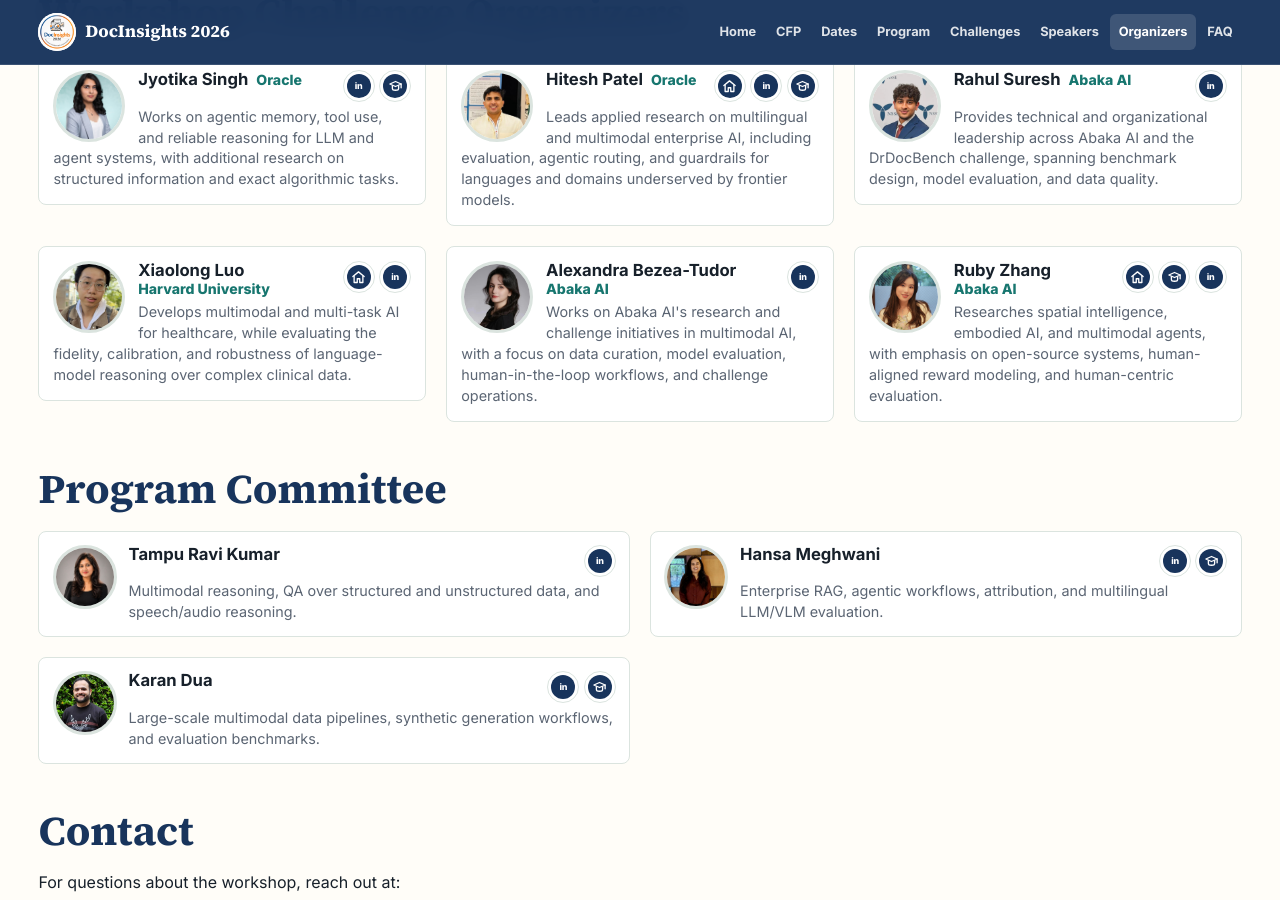
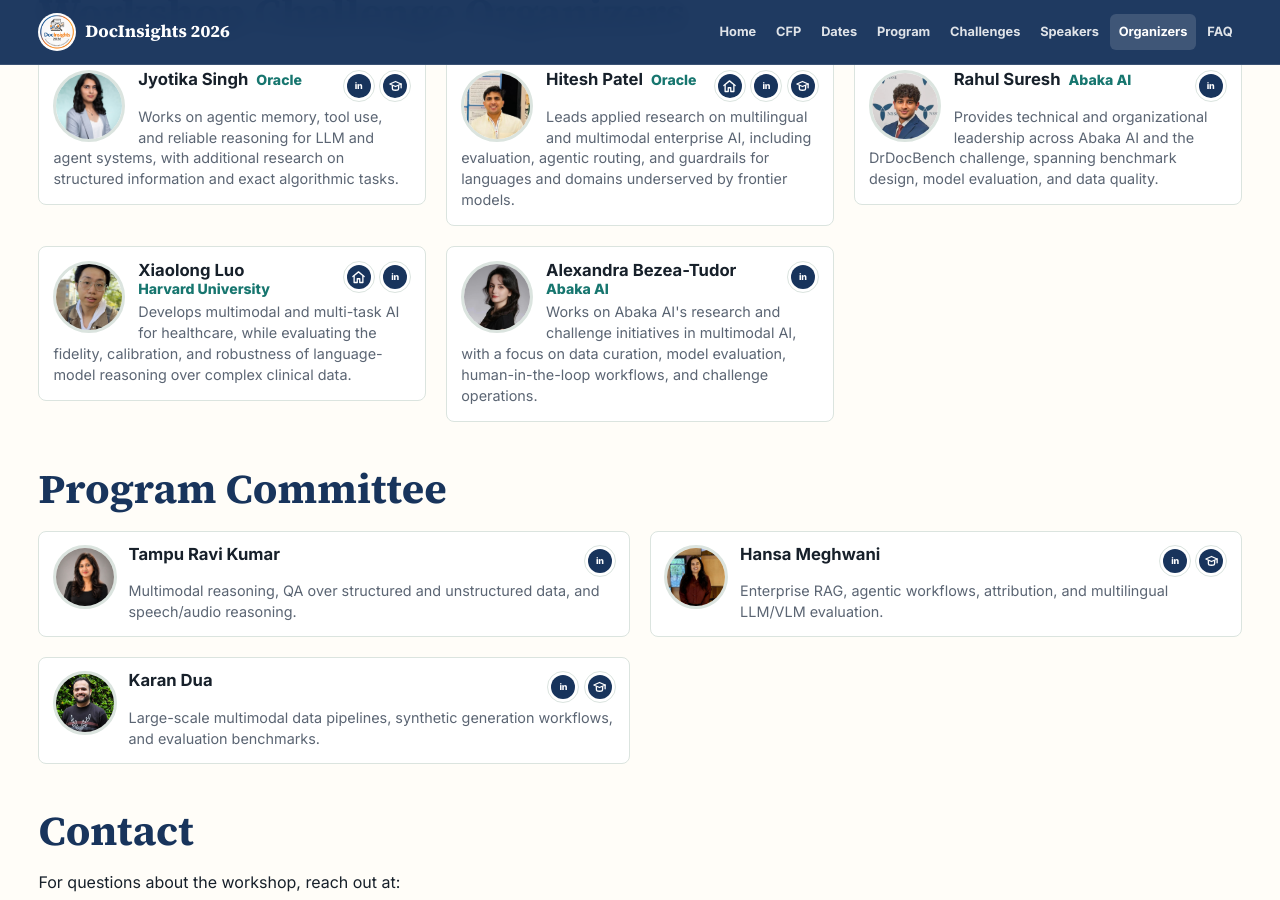
Before and after one commit to docinsights-workshop/docinsights-2026, a Jekyll site: the page built from organizers.md, in a window 1280 px wide and 900 px high, scrolled down 921 px. Built offline with Jekyll 4.4.1, drawn with Linux system fonts in a browser that asks for light colours.

Commit message:
Remove Ruby Zhang from challenge organizers

```diff
--- a/organizers.md
+++ b/organizers.md
@@ -188,23 +188,6 @@
     <p class="person-bio">Works on Abaka AI's research and challenge initiatives in multimodal AI, with a focus on data curation, model evaluation, human-in-the-loop workflows, and challenge operations.</p>
   </div>
 
-  <div class="person-card">
-    <img src="{{ '/assets/images/challenge-organizers/ruby_zhang.jpg' | relative_url }}" alt="Ruby Zhang" class="person-photo" loading="lazy" decoding="async">
-    <div class="person-card-header">
-      <div class="person-identity">
-        <div class="person-meta-line">
-          <h3>Ruby Zhang</h3>
-          <p class="person-affiliation">Abaka AI</p>
-        </div>
-      </div>
-      <div class="person-links" aria-label="Ruby Zhang profile links">
-        <a href="https://rubyzx67.github.io/" target="_blank" rel="noopener" aria-label="Ruby Zhang website" title="Website"><span class="person-icon" aria-hidden="true"><svg viewBox="0 0 24 24" focusable="false"><path d="M3 10.5 12 3l9 7.5"/><path d="M5 10v10h5v-6h4v6h5V10"/></svg></span><span class="person-link-label">Website</span></a>
-        <a href="https://scholar.google.com/citations?user=6B1w0FEAAAAJ&amp;hl=en" target="_blank" rel="noopener" aria-label="Ruby Zhang on Google Scholar" title="Google Scholar"><span class="person-icon" aria-hidden="true"><svg viewBox="0 0 24 24" focusable="false"><path d="M3 8l9-4 9 4-9 4-9-4Z"/><path d="M7 10.5V15c0 1.7 2.2 3 5 3s5-1.3 5-3v-4.5"/><path d="M21 8v6"/></svg></span><span class="person-link-label">Scholar</span></a>
-        <a href="https://www.linkedin.com/in/rubyzx/" target="_blank" rel="noopener" aria-label="Ruby Zhang on LinkedIn" title="LinkedIn"><span class="person-icon person-icon-linkedin" aria-hidden="true">in</span><span class="person-link-label">LinkedIn</span></a>
-      </div>
-    </div>
-    <p class="person-bio">Researches spatial intelligence, embodied AI, and multimodal agents, with emphasis on open-source systems, human-aligned reward modeling, and human-centric evaluation.</p>
-  </div>
 </div>
 
 ## Program Committee
--- a/scripts/audit_site.py
+++ b/scripts/audit_site.py
@@ -413,12 +413,11 @@
         "Rahul Suresh",
         "Xiaolong Luo",
         "Alexandra Bezea-Tudor",
-        "Ruby Zhang",
     ]
     challenge_positions = [challenge_html.find(name) for name in challenge_names]
     assert_true(
         all(position >= 0 for position in challenge_positions),
-        "challenge organizer section must include all six confirmed organizers",
+        "challenge organizer section must include all five confirmed organizers",
     )
     assert_true(
         challenge_positions == sorted(challenge_positions),
@@ -436,9 +435,9 @@
         "Provides technical and organizational leadership across Abaka AI and the DrDocBench challenge, spanning benchmark design, model evaluation, and data quality.",
         "multimodal and multi-task AI for healthcare",
         "Works on Abaka AI's research and challenge initiatives in multimodal AI, with a focus on data curation, model evaluation, human-in-the-loop workflows, and challenge operations.",
-        "spatial intelligence",
     ]:
         assert_true(phrase in challenge_html, f"challenge organizer bios missing: {phrase}")
+    assert_true("Ruby Zhang" not in challenge_html, "Ruby Zhang must not appear among challenge organizers")
     for name in challenge_names:
         assert_true(
             f'<p class="person-bio">{name}' not in challenge_html,
@@ -473,7 +472,6 @@
     for filename in [
         "xiaolong_luo.jpg",
         "alexandra_bezea_tudor.jpg",
-        "ruby_zhang.jpg",
     ]:
         assert_true(
             (BASE / "assets" / "images" / "challenge-organizers" / filename).exists(),
```
